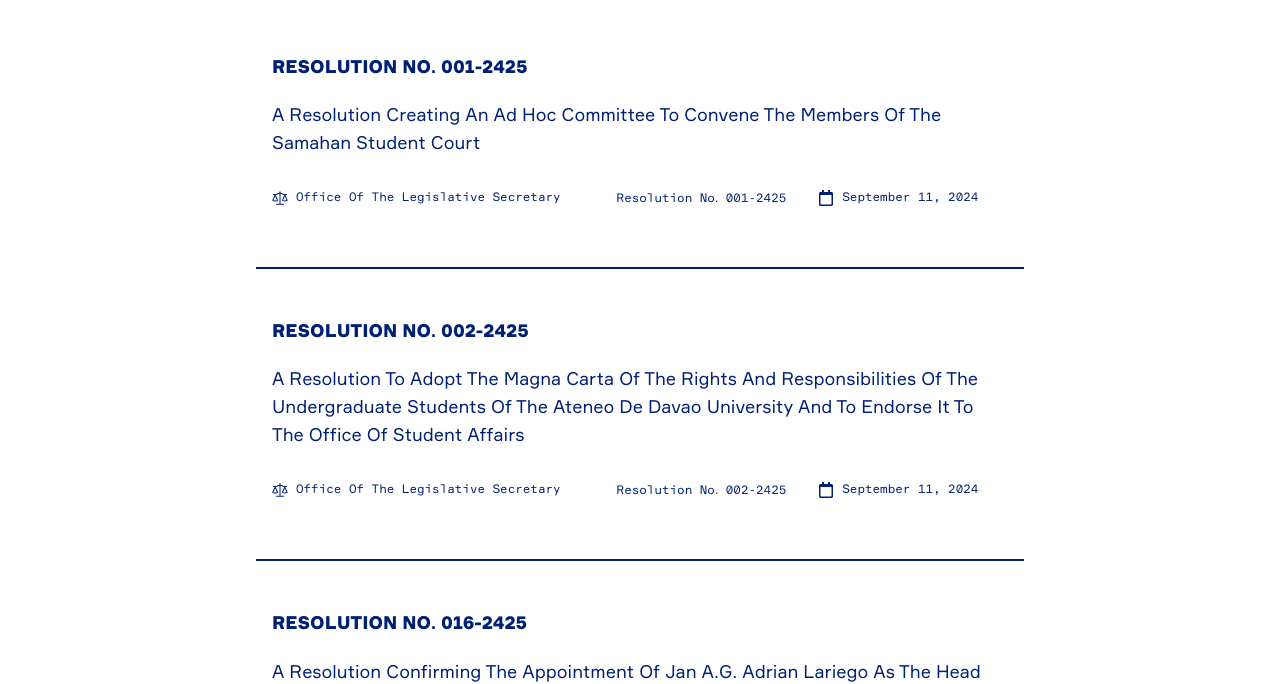
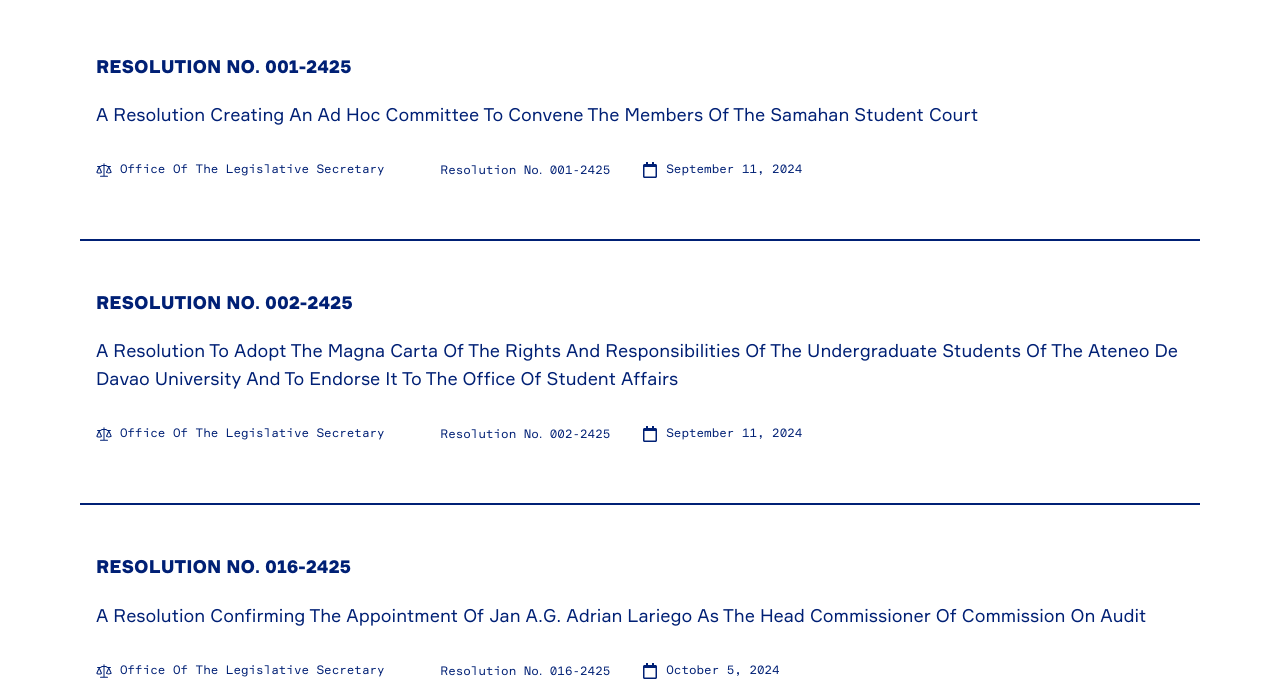
Before and after one commit to SAMAHAN-Systems-Development/samahan-frontend, a Next.js app: page /information-portal/gazette in a window 1280 px wide. Shown: the part 757-1441 px from the top of the page. Built offline with nearby package versions, Linux system fonts and the light colour scheme; some icons are missing.

Commit message:
fix: fixed search button functionality

```diff
--- a/src/components/pages/gazette-page.tsx
+++ b/src/components/pages/gazette-page.tsx
@@ -11,10 +11,13 @@
 const ITEMS_PER_PAGE = 5;
 
 function GazettePage() {
-  //Use states for search bar and dropdowns
+  // Use states for search bar and dropdowns
   const [type, setType] = React.useState('Resolutions');
   const [year, setYear] = React.useState('2024');
-  const [search, setSearch] = React.useState('');
+
+  const [inputValue, setInputValue] = React.useState('');
+  const [activeSearch, setActiveSearch] = React.useState('');
+
   const [page, setPage] = React.useState(1);
 
   const typeMap: Record<string, string> = {
@@ -23,20 +26,32 @@
     'Memorandum': 'Memorandum'
   };
 
+  const handleSearch = () => {
+    setActiveSearch(inputValue);
+    setPage(1);
+  };
+
+  const handleKeyDown = (e: React.KeyboardEvent) => {
+    if (e.key === 'Enter') {
+      handleSearch();
+    }
+  };
+
   const filteredDocuments = React.useMemo(() => {
     return gazetteDocuments.filter(doc => {
       const matchesType = doc.type === typeMap[type];
       const matchesYear = doc.year.toString() === year;
-      const matchesSearch = search
+
+      const matchesSearch = activeSearch
         ? (
-            doc.documentName.toLowerCase().includes(search.toLowerCase()) ||
-            doc.description?.toLowerCase().includes(search.toLowerCase()) ||
-            doc.office.toLowerCase().includes(search.toLowerCase())
+            doc.documentName.toLowerCase().includes(activeSearch.toLowerCase()) ||
+            doc.description?.toLowerCase().includes(activeSearch.toLowerCase()) ||
+            doc.office.toLowerCase().includes(activeSearch.toLowerCase())
           )
         : true;
       return matchesType && matchesYear && matchesSearch;
     });
-  }, [type, year, search]);
+  }, [type, year, activeSearch]);
 
   const totalPages = Math.ceil(filteredDocuments.length / ITEMS_PER_PAGE);
   const paginatedDocuments = filteredDocuments.slice(
@@ -46,18 +61,25 @@
 
   React.useEffect(() => {
     setPage(1);
-  }, [type, year, search]);
+  }, [type, year]);
 
   return (
-    <div className='flex flex-col justify-center items-center font-formular-regular text-mainblue p-4 lg:p-20'>
+    <div className='flex flex-col justify-center items-center font-formular-regular text-mainblue p-4 xs:px-10 sm:px-14 pb-20 md:p-20'>
         <div className='text-center mb-10'>
           <h2 className='font-formular-black text-2xl md:text-5xl font-bold'>GOVERNING DOCUMENTS</h2>
           <p className='mt-4 text-sm md:text-lg'>View and download the latest Constitution of the Undergraduate students of the Ateneo de Davao University.</p>
         </div>
         <ConstitutionFile />
+
         {/* MOBILE VIEW */}
         <div className="lg:hidden flex flex-col w-full space-y-4 my-12 ">
-          <Searchbar value={search} onChange={setSearch} className="w-full" />
+          <div onKeyDown={handleKeyDown}>
+            <Searchbar
+              value={inputValue}
+              onChange={setInputValue}
+              className="w-full"
+            />
+          </div>
           <div className="flex flex-row w-full min-w-0 px-0 space-x-2 items-end">
             <Dropdown
               options={['Memorandum', 'Resolutions', 'Acts']}
@@ -75,6 +97,7 @@
             />
           </div>
         </div>
+
         {/* DESKTOP VIEW */}
         <div className='hidden lg:flex flex-row space-x-16 my-24'>
           <div className='flex flex-row space-x-8'>
@@ -92,15 +115,23 @@
               onChange={setYear}
             />
           </div>
-          <div className="flex flex-row space-x-4 items-center flex-1">
-            <Searchbar value={search} onChange={setSearch} className="flex-1" />
-            <button className="font-formular-mono border border-mainblue rounded-xl px-14 py-2 flex-shrink-0">
+          <div className="flex flex-row space-x-4 items-center flex-1" onKeyDown={handleKeyDown}>
+            <Searchbar
+              value={inputValue}
+              onChange={setInputValue}
+              className="flex-1"
+            />
+            <button
+              onClick={handleSearch}
+              className="cursor-pointer font-formular-mono border border-mainblue rounded-xl px-14 py-2 flex-shrink-0 hover:bg-mainblue hover:text-white transition-colors duration-200"
+            >
               search
             </button>
           </div>
         </div>
+
         {/* 4. Render filtered documents here */}
-        <div className="document-entry w-full max-w-3xl mt-4 mx-auto divide-y-2 divide-mainblue">
+        <div className="document-entry w-full max-w-[1200px] mt-4 mx-auto divide-y-2 divide-mainblue">
           {paginatedDocuments.map(doc => (
             <DocumentEntry
               key={doc.documentName}
@@ -114,7 +145,13 @@
               type={doc.type}
             />
           ))}
+          {paginatedDocuments.length === 0 && (
+            <div className="text-center py-10 opacity-70">
+              No documents found matching your criteria.
+            </div>
+          )}
         </div>
+
         {/* Paginator */}
         {totalPages > 1 && (
           <div className="flex justify-center items-center space-x-2 mt-6">
```
